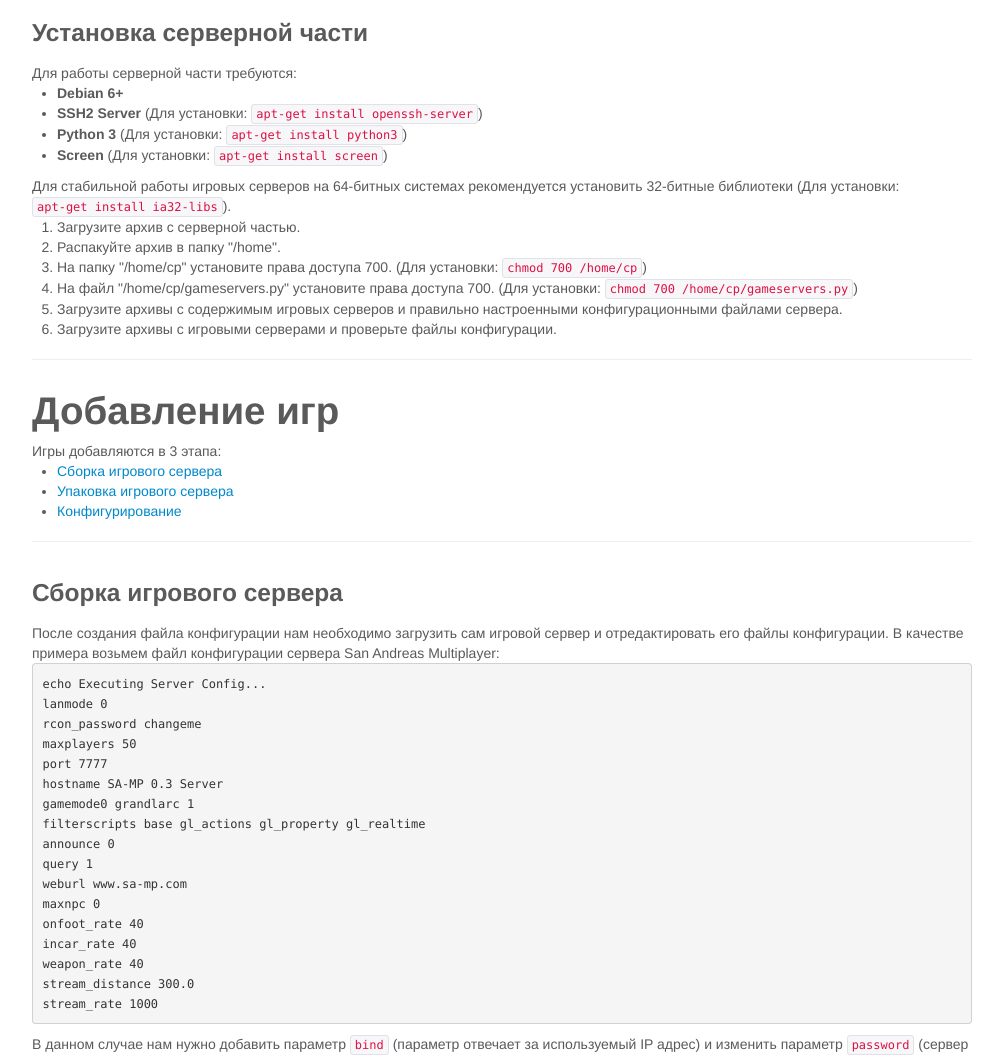
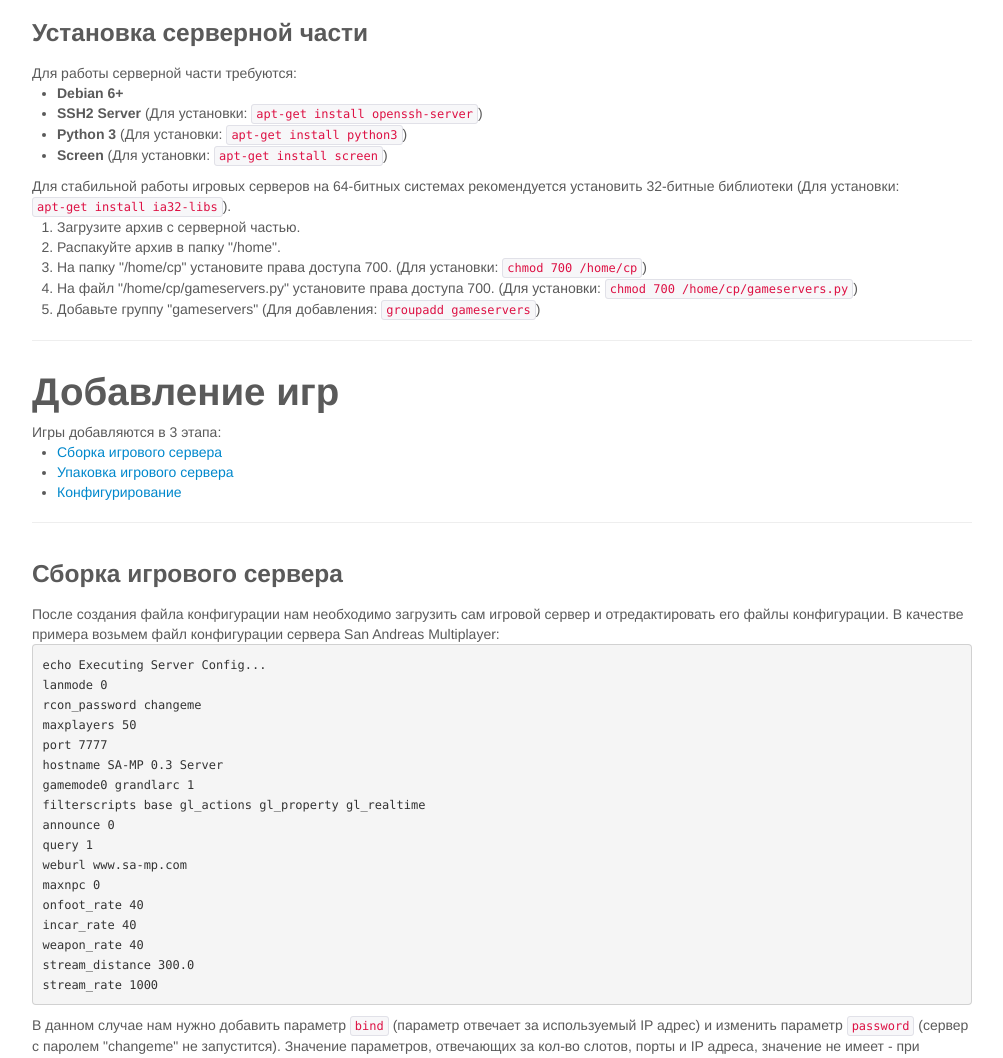
Before and after one commit to MvPRO-Administrator/litepanel-site, a plain HTML site: page help.html in a window 1280 px wide. Shown: the part 1217-2275 px from the top of the page, without its empty margins (138-1141 px from the left). Drawn offline with Linux system fonts and the light colour scheme.

Commit message:
Added info about adding system group

```diff
--- a/help.html
+++ b/help.html
@@ -124,8 +124,7 @@
 				<li>Распакуйте архив в папку "/home".</li>
 				<li>На папку "/home/cp" установите права доступа 700. (Для установки: <code>chmod 700 /home/cp</code>)</li>
 				<li>На файл "/home/cp/gameservers.py" установите права доступа 700. (Для установки: <code>chmod 700 /home/cp/gameservers.py</code>)</li>
-				<li>Загрузите архивы с содержимым игровых серверов и правильно настроенными конфигурационными файлами сервера.</li>
-				<li>Загрузите архивы с игровыми серверами и проверьте файлы конфигурации.</li>
+				<li>Добавьте группу "gameservers" (Для добавления: <code>groupadd gameservers</code>)</li>
 			</ol>
 			<hr>
 		</div>
```
